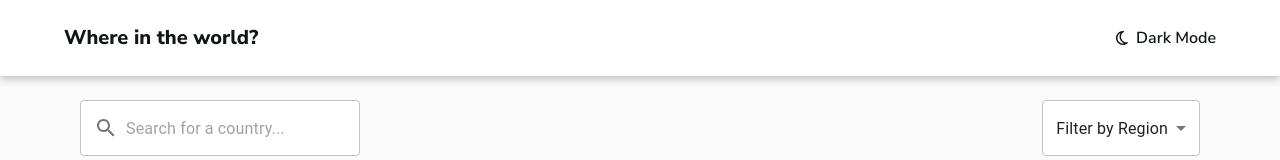
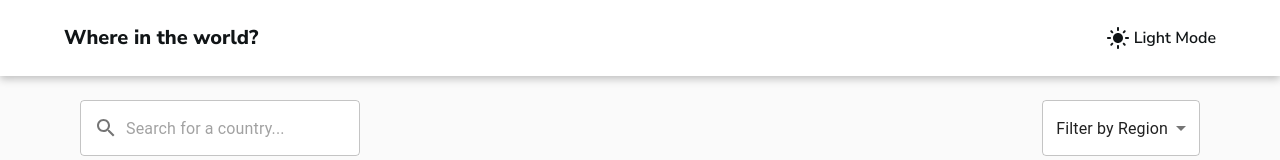
Before and after one commit to MobbySchiller/rest-countries-api, a React (Vite) app: page / in a window 1280 px wide. Shown: the top 160 px of the page. Built offline with nearby package versions, Linux system fonts and the light colour scheme.

Commit message:
remove fontawesome icons

```diff
--- a/package.json
+++ b/package.json
@@ -11,10 +11,6 @@
   "dependencies": {
     "@emotion/react": "^11.10.5",
     "@emotion/styled": "^11.10.5",
-    "@fortawesome/fontawesome-svg-core": "^6.2.1",
-    "@fortawesome/free-regular-svg-icons": "^6.2.1",
-    "@fortawesome/free-solid-svg-icons": "^6.2.1",
-    "@fortawesome/react-fontawesome": "^0.2.0",
     "@mui/icons-material": "^5.11.0",
     "@mui/material": "^5.11.3",
     "@reduxjs/toolkit": "^1.9.1",
--- a/src/components/Header.tsx
+++ b/src/components/Header.tsx
@@ -1,7 +1,6 @@
 import { FC, useState } from 'react'
-import { FontAwesomeIcon } from '@fortawesome/react-fontawesome'
-import { faMoon as lightMoon } from '@fortawesome/free-regular-svg-icons'
-import { faMoon as darkMoon } from '@fortawesome/free-solid-svg-icons'
+import DarkModeIcon from '@mui/icons-material/DarkMode';
+import LightModeIcon from '@mui/icons-material/LightMode';
 
 const Header: FC = () => {
     const [isLightMode, setIsLightMode] = useState<boolean>(true)
@@ -24,10 +23,8 @@ const Header: FC = () => {
                 <button
                     className='font-semibold flex items-center'
                     onClick={handleDisplayMode}>
-                    <FontAwesomeIcon
-                        className='pr-1 md:pr-2'
-                        icon={isLightMode ? lightMoon : darkMoon} />
-                    Dark Mode
+                    {isLightMode ? <LightModeIcon /> : <DarkModeIcon />}
+                    <span className='pl-1'>{isLightMode ? 'Light Mode' : 'Dark Mode'}</span>
                 </button>
             </div>
         </header >
--- a/src/pages/SingleCountry.tsx
+++ b/src/pages/SingleCountry.tsx
@@ -1,6 +1,5 @@
 import { FC } from 'react'
-import { FontAwesomeIcon } from '@fortawesome/react-fontawesome'
-import { faArrowLeft } from '@fortawesome/free-solid-svg-icons'
+import ArrowBackIcon from '@mui/icons-material/ArrowBack';
 
 const SingleCountry: FC = () => {
 
@@ -9,10 +8,7 @@ const SingleCountry: FC = () => {
             <button
                 className='my-12 px-8 py-2 rounded-md bg-light-elements dark:bg-dark-elements'
                 style={{ boxShadow: 'rgba(0, 0, 0, 0.19) 0px 10px 20px, rgba(0, 0, 0, 0.23) 0px 6px 6px' }}>
-                <FontAwesomeIcon
-                    icon={faArrowLeft}
-                    className='pr-3'
-                />
+                <ArrowBackIcon />
                 Back
             </button>
             <div className='md:flex md:gap-20'>
```
Also changed, not shown: 1 other file (tests, documents, lock files or other folders).
